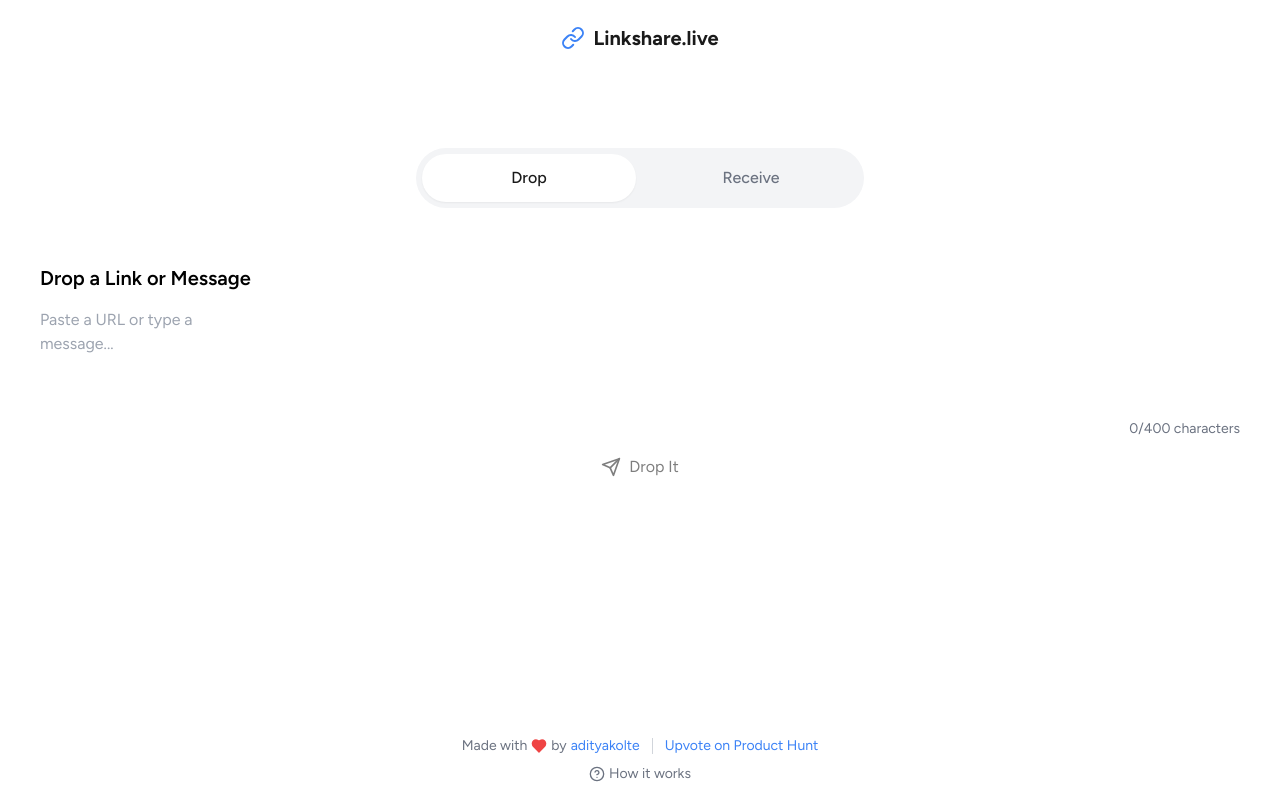
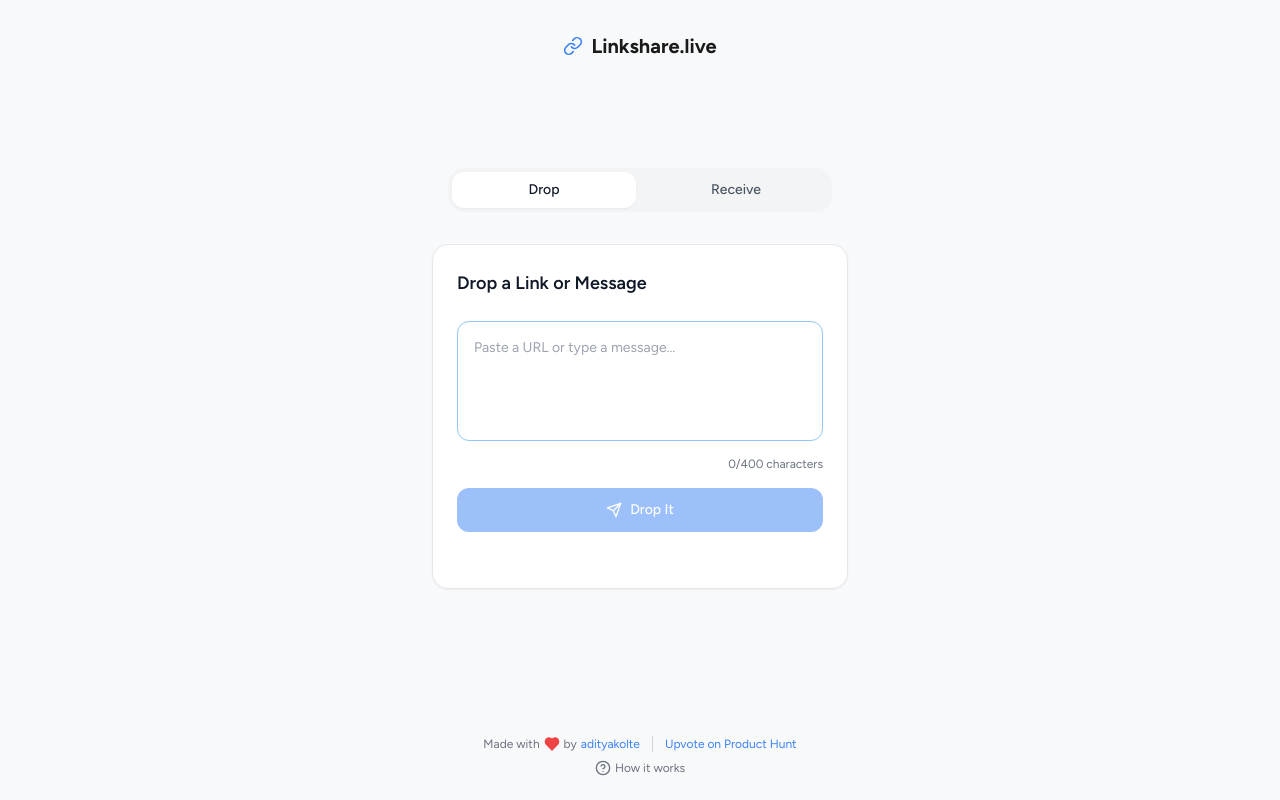
Before and after one commit to cranberryrum/linkshare, a React (Vite) app: page / in a window 1280 px wide. Built offline with nearby package versions, Linux system fonts and the light colour scheme; no server answers; the database is empty.

Commit message:
Update UI to match exact design from screenshots

```diff
--- a/src/components/DropForm.tsx
+++ b/src/components/DropForm.tsx
@@ -88,31 +88,31 @@ export const DropForm: React.FC = () => {
 
   return (
     <div className="card p-6 w-full animate-scale-in">
-      <h2 className="text-xl font-semibold mb-4">Drop a Link or Message</h2>
+      <h2 className="text-lg font-semibold mb-6 text-gray-900">Drop a Link or Message</h2>
 
       <form onSubmit={handleSubmit}>
         <div className="mb-4">
           <textarea
-            className="input-field min-h-[100px] resize-none"
+            className="input-field min-h-[120px] resize-none text-sm"
             placeholder="Paste a URL or type a message..."
             value={content}
             onChange={(e) => setContent(e.target.value)}
             maxLength={400}
             required
           />
-          <div className="text-right mt-1 text-app-text-secondary text-sm">
+          <div className="text-right mt-2 text-gray-500 text-xs">
             {content.length}/400 characters
           </div>
         </div>
 
         <button
           type="submit"
-          className={`btn btn-primary w-full flex items-center justify-center ${
+          className={`btn btn-primary w-full flex items-center justify-center text-sm ${
             content.trim() ? '' : 'opacity-50 cursor-not-allowed'
           }`}
           disabled={!content.trim()}
         >
-          <Send className="h-5 w-5 mr-2 shrink-0" />
+          <Send className="h-4 w-4 mr-2 shrink-0" />
           Drop It
         </button>
       </form>
--- a/src/components/Footer.tsx
+++ b/src/components/Footer.tsx
@@ -13,7 +13,7 @@ export const Footer: React.FC = () => {
 
   return (
     <>
-      <footer className="py-4 px-4 text-center text-sm text-app-text-secondary">
+      <footer className="py-6 px-4 text-center text-xs text-gray-500">
         <div className="max-w-5xl mx-auto">
           <div className="flex flex-col sm:flex-row justify-center items-center space-y-2 sm:space-y-0 sm:space-x-3 mb-2">
             <div className="flex items-center space-x-1">
@@ -24,7 +24,7 @@ export const Footer: React.FC = () => {
                 href="https://adityakolte.com"
                 target="_blank"
                 rel="noopener noreferrer"
-                className="text-app-blue hover:underline"
+                className="text-blue-500 hover:underline"
               >
                 adityakolte
               </a>
@@ -34,14 +34,14 @@ export const Footer: React.FC = () => {
               href="https://www.producthunt.com/products/linkshare-live"
               target="_blank"
               rel="noopener noreferrer"
-              className="text-app-blue hover:underline"
+              className="text-blue-500 hover:underline"
             >
               Upvote on Product Hunt
             </a>
           </div>
           <button
             onClick={handleHowItWorks}
-            className="flex items-center justify-center space-x-1 mx-auto text-app-text-secondary hover:text-app-text-primary transition-colors duration-200"
+            className="flex items-center justify-center space-x-1 mx-auto text-gray-500 hover:text-gray-700 transition-colors duration-200"
           >
             <HelpCircle className="h-4 w-4" />
             <span>How it works</span>
@@ -50,8 +50,8 @@ export const Footer: React.FC = () => {
       </footer>
 
       {showModal && (
-        <div className="fixed inset-0 bg-white/80 backdrop-blur-sm flex items-center justify-center p-4 z-50">
-          <div className="bg-white rounded-app max-w-md w-full p-6 shadow-app relative animate-scale-in">
+        <div className="fixed inset-0 bg-black/20 backdrop-blur-sm flex items-center justify-center p-4 z-50">
+          <div className="bg-white rounded-2xl max-w-md w-full p-6 shadow-lg relative animate-scale-in">
             <button
               onClick={() => setShowModal(false)}
               className="absolute right-4 top-4 text-gray-400 hover:text-gray-600 transition-colors"
@@ -59,14 +59,14 @@ export const Footer: React.FC = () => {
               <X className="h-5 w-5" />
             </button>
 
-            <h2 className="text-xl font-semibold mb-6 text-app-text-primary">
+            <h2 className="text-lg font-semibold mb-6 text-gray-900">
               How Linkshare.live Works
             </h2>
 
             <div className="space-y-4 text-left">
               <div>
-                <h3 className="font-medium mb-2 text-app-text-primary">Sharing Content</h3>
-                <ul className="list-disc list-inside text-app-text-secondary space-y-2">
+                <h3 className="font-medium mb-2 text-gray-900 text-sm">Sharing Content</h3>
+                <ul className="list-disc list-inside text-gray-600 space-y-1 text-xs">
                   <li>Drop any link or message up to 400 characters</li>
                   <li>Get a unique 4-digit code that expires in 10 minutes</li>
                   <li>Share the code or QR code with others</li>
@@ -75,8 +75,8 @@ export const Footer: React.FC = () => {
               </div>
 
               <div>
-                <h3 className="font-medium mb-2 text-app-text-primary">Receiving Content</h3>
-                <ul className="list-disc list-inside text-app-text-secondary space-y-2">
+                <h3 className="font-medium mb-2 text-gray-900 text-sm">Receiving Content</h3>
+                <ul className="list-disc list-inside text-gray-600 space-y-1 text-xs">
                   <li>Enter the 4-digit code to access shared content</li>
                   <li>Content automatically expires after 10 minutes</li>
                   <li>Option to copy or open links directly</li>
@@ -84,8 +84,8 @@ export const Footer: React.FC = () => {
               </div>
 
               <div>
-                <h3 className="font-medium mb-2 text-app-text-primary">Privacy & Security</h3>
-                <ul className="list-disc list-inside text-app-text-secondary space-y-2">
+                <h3 className="font-medium mb-2 text-gray-900 text-sm">Privacy & Security</h3>
+                <ul className="list-disc list-inside text-gray-600 space-y-1 text-xs">
                   <li>All content is temporary and auto-deletes</li>
                   <li>No account or sign-up required</li>
                   <li>Content is only accessible with the correct code</li>
--- a/src/components/Header.tsx
+++ b/src/components/Header.tsx
@@ -3,10 +3,10 @@ import { Link } from 'lucide-react'
 
 export const Header: React.FC = () => {
   return (
-    <header className="py-6 px-4 sm:px-6">
+    <header className="py-8 px-4 sm:px-6">
       <div className="max-w-5xl mx-auto flex justify-center">
         <div className="flex items-center space-x-2">
-          <Link className="h-6 w-6 text-app-blue" />
+          <Link className="h-5 w-5 text-blue-500" />
           <h1 className="text-xl font-bold text-app-text-primary">
             Linkshare.live
           </h1>
--- a/src/components/MainContent.tsx
+++ b/src/components/MainContent.tsx
@@ -38,15 +38,15 @@ export const MainContent: React.FC = () => {
   }, [getLink])
 
   return (
-    <div className="container-app w-full min-h-[500px]">
-      <div className="mb-8 bg-gray-100 p-1.5 rounded-full max-w-md mx-auto">
+    <div className="max-w-md mx-auto p-4 w-full min-h-[500px]">
+      <div className="mb-8 bg-gray-100 p-1 rounded-2xl max-w-sm mx-auto">
         <div className="grid grid-cols-2 gap-2">
           <button
             className={`
-              py-3 px-6 rounded-full font-medium transition-all duration-300
+              py-2 px-4 rounded-xl font-medium transition-all duration-300 text-sm
               ${activeTab === 'drop'
-                ? 'bg-white text-app-text-primary shadow-sm'
-                : 'text-app-text-secondary hover:text-app-text-primary'
+                ? 'bg-white text-gray-900 shadow-sm'
+                : 'text-gray-600 hover:text-gray-900'
               }
             `}
             onClick={() => handleTabChange('drop')}
@@ -55,10 +55,10 @@ export const MainContent: React.FC = () => {
           </button>
           <button
             className={`
-              py-3 px-6 rounded-full font-medium transition-all duration-300
+              py-2 px-4 rounded-xl font-medium transition-all duration-300 text-sm
               ${activeTab === 'retrieve'
-                ? 'bg-white text-app-text-primary shadow-sm'
-                : 'text-app-text-secondary hover:text-app-text-primary'
+                ? 'bg-white text-gray-900 shadow-sm'
+                : 'text-gray-600 hover:text-gray-900'
               }
             `}
             onClick={() => handleTabChange('retrieve')}
--- a/src/index.css
+++ b/src/index.css
@@ -2,6 +2,94 @@
 @tailwind components;
 @tailwind utilities;
 
+@layer base {
+  body {
+    margin: 0;
+    font-family: 'Figtree', sans-serif;
+    -webkit-font-smoothing: antialiased;
+    -moz-osx-font-smoothing: grayscale;
+    background-color: #f8f9fa;
+    color: #1a1a1a;
+  }
+}
+
+@layer components {
+  .container-app {
+    @apply max-w-md mx-auto p-4;
+  }
+
+  .card {
+    @apply bg-white rounded-2xl border border-gray-200 shadow-sm backdrop-blur-sm transition-all duration-200 overflow-hidden;
+  }
+
+  .card:hover {
+    @apply shadow-md;
+  }
+
+  .input-field {
+    @apply w-full rounded-xl border border-blue-300 bg-white/90 p-4 backdrop-blur-sm transition-all duration-200 overflow-hidden placeholder-gray-400;
+  }
+
+  .input-field:focus {
+    @apply border-blue-500 outline-none ring-2 ring-blue-200;
+  }
+
+  .btn {
+    @apply rounded-xl px-6 py-3 font-medium transition-all duration-200;
+  }
+
+  .btn:focus {
+    @apply outline-none ring-2;
+  }
+
+  .btn-primary {
+    @apply bg-blue-500 text-white;
+  }
+
+  .btn-primary:hover {
+    @apply bg-blue-600;
+  }
+
+  .btn-primary:focus {
+    @apply ring-blue-300;
+  }
+
+  .btn-secondary {
+    @apply border border-gray-200 bg-white/90 text-gray-700 backdrop-blur-sm overflow-hidden;
+  }
+
+  .btn-secondary:hover {
+    @apply bg-gray-50;
+  }
+
+  .btn-secondary:focus {
+    @apply ring-gray-200;
+  }
+}
+
+@keyframes fadeIn {
+  from { opacity: 0; }
+  to { opacity: 1; }
+}
+
+@keyframes scaleIn {
+  from {
+    transform: scale(0.95);
+    opacity: 0;
+  }
+  to {
+    transform: scale(1);
+    opacity: 1;
+  }
+}
+
+.animate-fade-in {
+  animation: fadeIn 0.3s ease-in-out;
+}
+
+.animate-scale-in {
+  animation: scaleIn 0.3s ease-in-out;
+}
 body {
   margin: 0;
   font-family: 'Figtree', sans-serif;
--- a/tailwind.config.js
+++ b/tailwind.config.js
@@ -7,36 +7,21 @@ export default {
         sans: ['Figtree', 'sans-serif'],
       },
       colors: {
-        'app-blue': '#3B82F6',
-        'app-background': '#F8F9FA',
-        'app-border': '#E3E3E3',
-        'app-card': '#FFFFFF',
-        'app-text': {
-          primary: '#1A1A1A',
-          secondary: '#6B7280',
+        blue: {
+          300: '#93C5FD',
+          500: '#3B82F6',
+          600: '#2563EB',
         },
-      },
-      boxShadow: {
-        'app': '0 2px 8px rgba(0,0,0,0.06)',
-        'app-hover': '0 4px 12px rgba(0,0,0,0.08)',
+        gray: {
+          50: '#F9FAFB',
+          200: '#E5E7EB',
+          400: '#9CA3AF',
+          700: '#374151',
+        }
       },
       borderRadius: {
-        'app': '16px',
-        'app-button': '12px',
-      },
-      animation: {
-        'fade-in': 'fadeIn 0.3s ease-in-out',
-        'scale-in': 'scaleIn 0.3s ease-in-out',
-      },
-      keyframes: {
-        fadeIn: {
-          '0%': { opacity: '0' },
-          '100%': { opacity: '1' },
-        },
-        scaleIn: {
-          '0%': { transform: 'scale(0.95)', opacity: '0' },
-          '100%': { transform: 'scale(1)', opacity: '1' },
-        },
+        'xl': '12px',
+        '2xl': '16px',
       },
     },
   },
```
Also changed, not shown: src/components/RetrieveForm.tsx (+5 -5 lines), src/components/RetrieveResult.tsx (+14 -14 lines).
